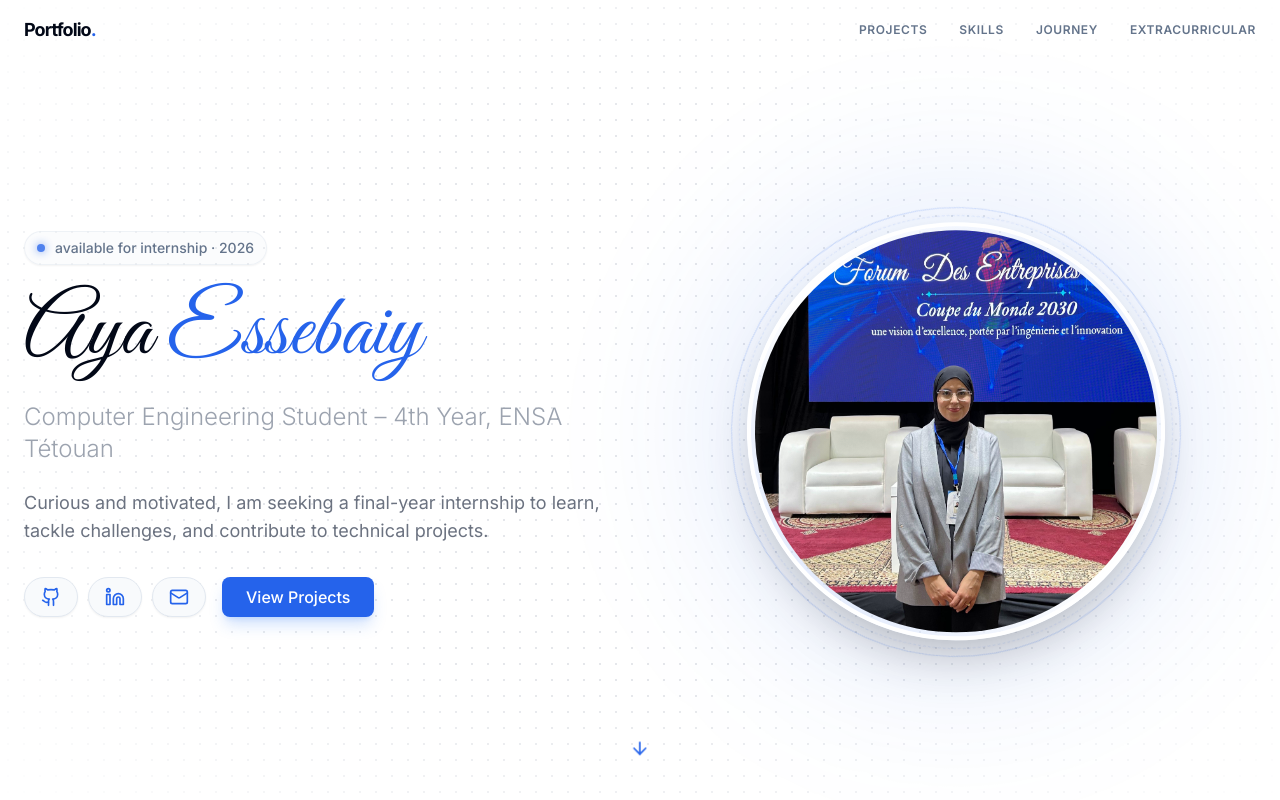
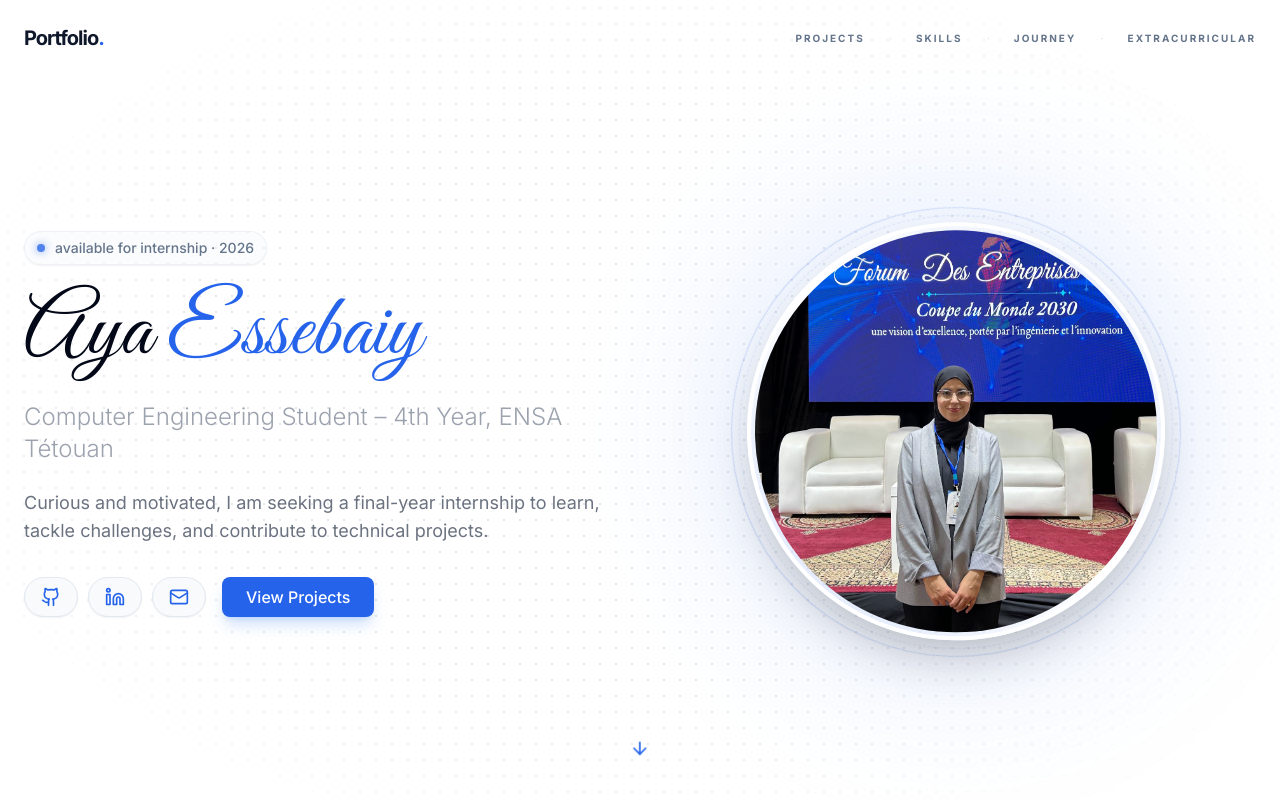
Before and after one commit to essebaiyayaa/Portfolio, a React (Vite) app: page / in a window 1280 px wide. Shown: the top 800 px of the page. Built offline with nearby package versions, Linux system fonts and the light colour scheme; the HTML template or start-up script is replaced by a standard one.

Commit message:
Redesign Navbar: minimalist layout with uppercase spaced links and dot separators

```diff
--- a/src/components/Navbar.tsx
+++ b/src/components/Navbar.tsx
@@ -23,43 +23,48 @@ const Navbar = () => {
 
     return (
         <nav
-            className={`fixed top-0 w-full z-50 transition-all duration-300 ${isScrolled ? "bg-background/80 backdrop-blur-md border-b border-border py-2" : "bg-transparent py-4"
+            className={`fixed top-0 w-full z-50 transition-all duration-300 ${isScrolled ? "bg-white/90 backdrop-blur-md border-b border-slate-100 py-3" : "bg-transparent py-6"
                 }`}
         >
             <div className="container mx-auto px-6 flex justify-between items-center">
-                <a href="/" className="text-lg font-bold text-foreground tracking-tighter">
-                    Portfolio<span className="text-primary">.</span>
+                <a href="/" className="text-xl font-bold text-slate-900 tracking-tighter">
+                    Portfolio<span className="text-[#2563eb]">.</span>
                 </a>
-                {/* Desktop Menu - Aligned Right */}
-                <div className="hidden md:flex items-center gap-8">
-                    {navLinks.map((link) => (
-                        <a
-                            key={link.name}
-                            href={link.href}
-                            className="text-muted-foreground hover:text-primary transition-colors text-xs font-semibold uppercase tracking-wider"
-                        >
-                            {link.name}
-                        </a>
+
+                {/* Desktop Menu */}
+                <div className="hidden md:flex items-center gap-6">
+                    {navLinks.map((link, index) => (
+                        <div key={link.name} className="flex items-center gap-6">
+                            <a
+                                href={link.href}
+                                className="text-slate-500 hover:text-[#2563eb] transition-colors text-[10px] font-bold uppercase tracking-[0.2em]"
+                            >
+                                {link.name}
+                            </a>
+                            {index !== navLinks.length - 1 && (
+                                <span className="text-slate-200 text-[10px] font-bold">·</span>
+                            )}
+                        </div>
                     ))}
                 </div>
 
                 {/* Mobile Menu Button */}
                 <button
-                    className="md:hidden text-foreground"
+                    className="md:hidden text-slate-900"
                     onClick={() => setIsOpen(!isOpen)}
                 >
-                    {isOpen ? <X /> : <Menu />}
+                    {isOpen ? <X size={24} /> : <Menu size={24} />}
                 </button>
 
                 {/* Mobile Menu */}
                 {isOpen && (
-                    <div className="absolute top-full left-0 w-full bg-background border-b border-white/10 py-4 md:hidden">
-                        <div className="flex flex-col items-center gap-4">
+                    <div className="absolute top-full left-0 w-full bg-white border-b border-slate-100 py-6 md:hidden shadow-xl animate-in fade-in slide-in-from-top-4 duration-300">
+                        <div className="flex flex-col items-center gap-6">
                             {navLinks.map((link) => (
                                 <a
                                     key={link.name}
                                     href={link.href}
-                                    className="text-muted-foreground hover:text-primary transition-colors font-medium"
+                                    className="text-slate-500 hover:text-[#2563eb] transition-colors text-[10px] font-bold uppercase tracking-[0.2em]"
                                     onClick={() => setIsOpen(false)}
                                 >
                                     {link.name}
```
